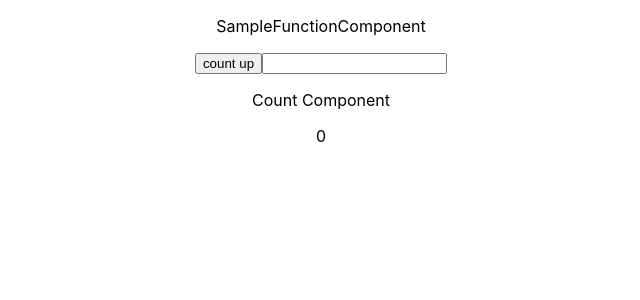
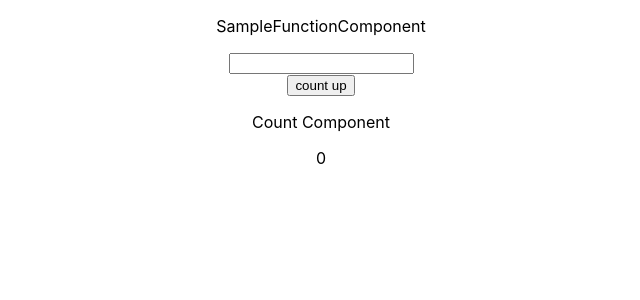
Before and after one commit to 2017Yasu/test-react-components, a React (Create React App) app: page / in a window 1280 px wide. Shown: the top 300 px of the page, without its empty margins (319-959 px from the left). Built offline with nearby package versions, Linux system fonts and the light colour scheme.

Commit message:
単純な関数コンポーネントをフォルダにまとめる

```diff
--- a/src/App.tsx
+++ b/src/App.tsx
@@ -1,4 +1,4 @@
-import SampleFunctionComponent from './components/SampleFunctionComponent';
+import SampleFunctionComponent from './components/sample-function-component/SampleFunctionComponent';
 
 import './App.css';
 
--- /dev/null
+++ b/src/components/sample-function-component/SampleFunctionComponent.tsx
@@ -0,0 +1,37 @@
+import React, { useState } from 'react';
+
+import FunctionCountComponent from './FunctionCountComponent';
+
+export default function SampleFunctionComponent(): JSX.Element {
+    console.log('SampleFunctionComponent');
+    const [, setText] = useState('');
+    const [count, setCount] = useState(0);
+
+    const changeText: React.ChangeEventHandler = (e) => {
+        if (!(e.target instanceof HTMLInputElement)) {
+            return;
+        }
+        setText(e.target.value);
+    };
+
+    const countUp: React.MouseEventHandler = () => {
+        setCount(count + 1);
+    };
+
+    return (
+        <>
+            <div>
+                <p>SampleFunctionComponent</p>
+            </div>
+            <div>
+                <input type='text' onChange={changeText} />
+            </div>
+            <div>
+                <button onClick={countUp}>count up</button>
+                <FunctionCountComponent
+                    count={count}
+                />
+            </div>
+        </>
+    );
+}
--- /dev/null
+++ b/src/components/sample-function-component/index.tsx
@@ -0,0 +1,3 @@
+import SampleFunctionComponent from './SampleFunctionComponent';
+
+export default SampleFunctionComponent;
```
Also changed, not shown: src/components/sample-function-component/FunctionCountComponent.tsx (renamed from src/components/FunctionCountComponent.tsx).
